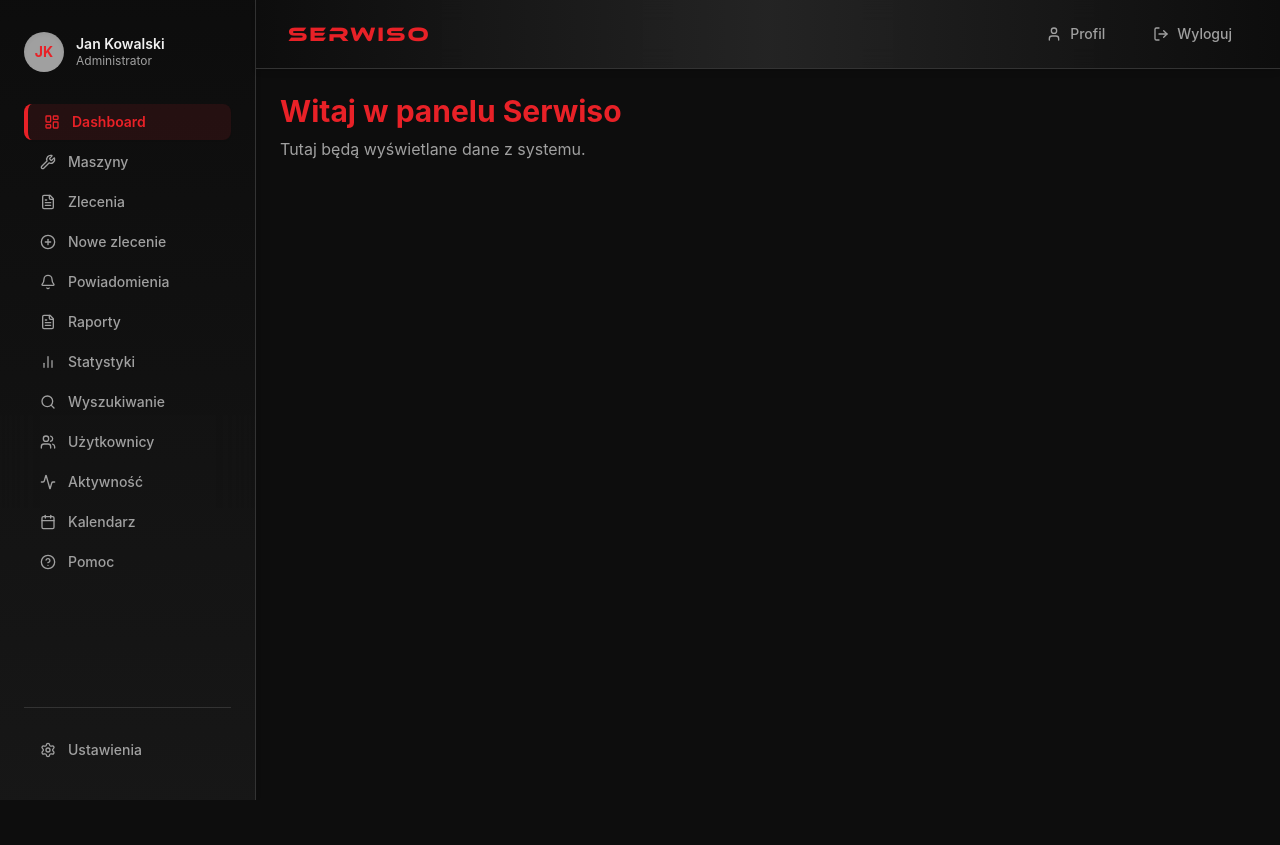
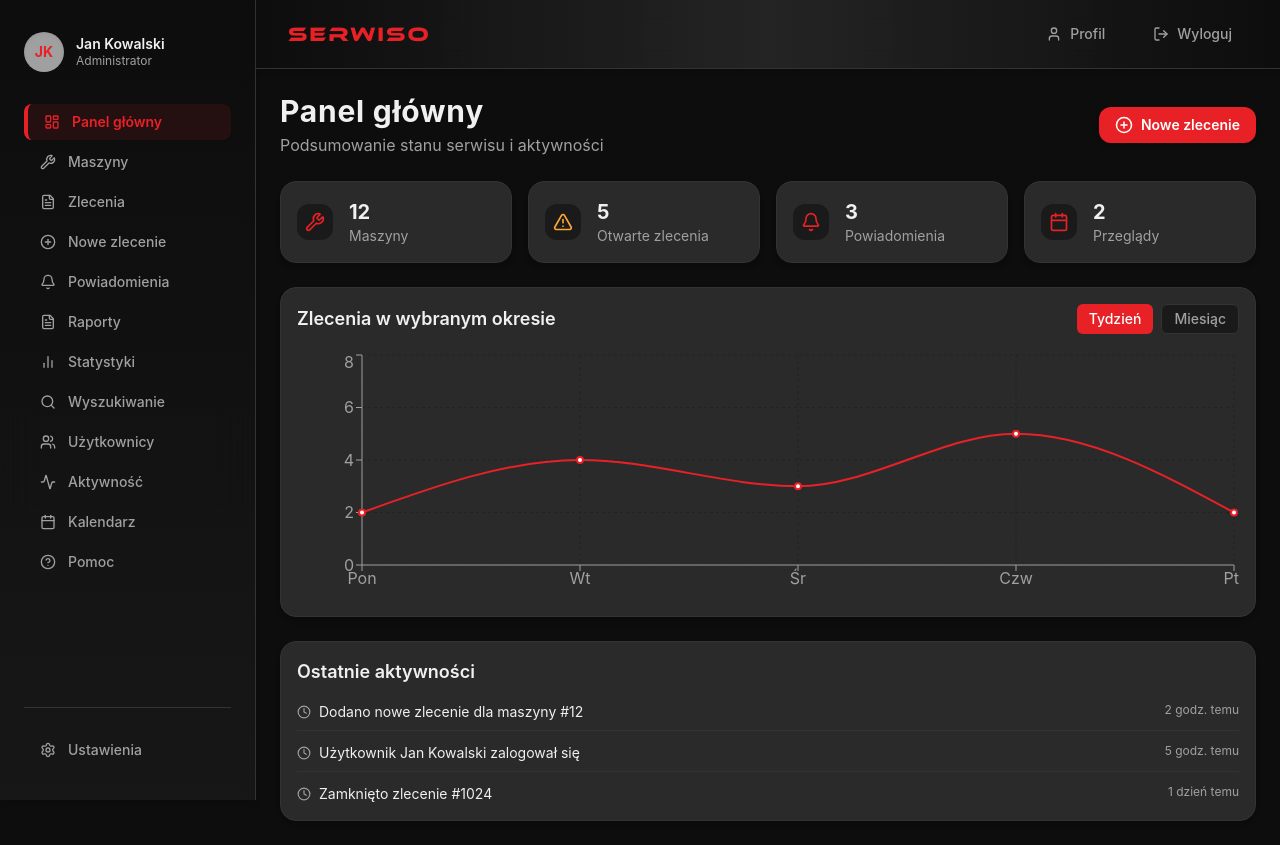
Before and after one commit to MrBartosz/SERWISO, a Next.js app in the folder frontend/: page /dashboard in a window 1280 px wide. Before the commit the page ends 800 px from the top, so only its background shows below. Built offline with nearby package versions, Linux system fonts and the light colour scheme.

Commit message:
wykonanie panelu głównego

```diff
--- a/frontend/src/app/dashboard/page.tsx
+++ b/frontend/src/app/dashboard/page.tsx
@@ -1,10 +1,217 @@
-export default function Dashboard() {
+"use client";
+
+import Link from "next/link";
+import { useState } from "react";
+import { motion } from "framer-motion";
+import { Card, CardContent } from "@/components/ui/Card";
+import {
+  LineChart,
+  Line,
+  XAxis,
+  YAxis,
+  CartesianGrid,
+  Tooltip,
+  ResponsiveContainer,
+} from "recharts";
+import {
+  Wrench,
+  Bell,
+  Calendar,
+  AlertTriangle,
+  PlusCircle,
+  Clock,
+} from "lucide-react";
+import Button from "@/components/ui/Button";
+
+const stats = [
+  {
+    title: "Maszyny",
+    value: 12,
+    icon: <Wrench className="text-accent" size={20} />,
+    href: "/machines",
+  },
+  {
+    title: "Otwarte zlecenia",
+    value: 5,
+    icon: <AlertTriangle className="text-warning" size={20} />,
+    href: "/work-orders",
+  },
+  {
+    title: "Powiadomienia",
+    value: 3,
+    icon: <Bell className="text-accent" size={20} />,
+    href: "/notifications",
+  },
+  {
+    title: "Przeglądy",
+    value: 2,
+    icon: <Calendar className="text-accent" size={20} />,
+    href: "/calendar",
+  },
+];
+
+const dataAll = {
+  week: [
+    { name: "Pon", zlecenia: 2 },
+    { name: "Wt", zlecenia: 4 },
+    { name: "Śr", zlecenia: 3 },
+    { name: "Czw", zlecenia: 5 },
+    { name: "Pt", zlecenia: 2 },
+  ],
+  month: [
+    { name: "T1", zlecenia: 12 },
+    { name: "T2", zlecenia: 18 },
+    { name: "T3", zlecenia: 9 },
+    { name: "T4", zlecenia: 14 },
+  ],
+};
+
+const activities = [
+  {
+    id: 1,
+    message: "Dodano nowe zlecenie dla maszyny #12",
+    time: "2 godz. temu",
+  },
+  {
+    id: 2,
+    message: "Użytkownik Jan Kowalski zalogował się",
+    time: "5 godz. temu",
+  },
+  { id: 3, message: "Zamknięto zlecenie #1024", time: "1 dzień temu" },
+];
+
+export default function DashboardPage() {
+  const [filter, setFilter] = useState<"week" | "month">("week");
+
   return (
-    <>
-      <h1 className="mb-2 text-3xl font-bold text-accent">
-        Witaj w panelu Serwiso
-      </h1>
-      <p className="text-muted">Tutaj będą wyświetlane dane z systemu.</p>
-    </>
+    <motion.div
+      initial={{ opacity: 0, y: 20 }}
+      animate={{ opacity: 1, y: 0 }}
+      transition={{ duration: 0.6 }}
+      className="space-y-6"
+    >
+      <div className="flex items-center justify-between">
+        <div>
+          <div className="flex items-center gap-3 mb-1">
+            <h1 className="text-3xl font-bold tracking-wide text-foreground">
+              Panel główny
+            </h1>
+          </div>
+          <p className="text-muted">Podsumowanie stanu serwisu i aktywności</p>
+        </div>
+        <Link href="/work-orders/new" aria-label="Dodaj nowe zlecenie">
+          <Button>
+            <PlusCircle size={18} /> Nowe zlecenie
+          </Button>
+        </Link>
+      </div>
+
+      <div className="grid grid-cols-1 gap-4 sm:grid-cols-2 xl:grid-cols-4">
+        {stats.map((item) => (
+          <motion.div
+            key={item.title}
+            whileHover={{ scale: 1.03 }}
+            whileTap={{ scale: 0.97 }}
+            transition={{ type: "spring", stiffness: 300 }}
+          >
+            <Link href={item.href} aria-label={`Przejdź do ${item.title}`}>
+              <Card className="transition border shadow-md border-border hover:shadow-lg hover:bg-elevated/80">
+                <CardContent className="flex items-center gap-4">
+                  <div className="p-2 bg-surface rounded-xl">{item.icon}</div>
+                  <div>
+                    <div className="text-xl font-bold text-foreground">
+                      {item.value}
+                    </div>
+                    <div className="text-sm text-muted">{item.title}</div>
+                  </div>
+                </CardContent>
+              </Card>
+            </Link>
+          </motion.div>
+        ))}
+      </div>
+
+      <Card className="border shadow-md border-border">
+        <CardContent>
+          <div className="flex items-center justify-between mb-4">
+            <h2 className="text-lg font-semibold text-foreground">
+              Zlecenia w wybranym okresie
+            </h2>
+            <div className="flex gap-2">
+              <button
+                onClick={() => setFilter("week")}
+                className={`text-sm px-3 py-1 rounded-md transition font-medium ${
+                  filter === "week"
+                    ? "bg-accent text-white"
+                    : "bg-surface border border-border text-muted hover:text-foreground"
+                }`}
+              >
+                Tydzień
+              </button>
+              <button
+                onClick={() => setFilter("month")}
+                className={`text-sm px-3 py-1 rounded-md transition font-medium ${
+                  filter === "month"
+                    ? "bg-accent text-white"
+                    : "bg-surface border border-border text-muted hover:text-foreground"
+                }`}
+              >
+                Miesiąc
+              </button>
+            </div>
+          </div>
+          <ResponsiveContainer width="100%" height={250}>
+            <LineChart data={dataAll[filter]}>
+              <CartesianGrid stroke="#222" strokeDasharray="3 3" />
+              <XAxis dataKey="name" stroke="#A0A0A0" />
+              <YAxis stroke="#A0A0A0" />
+              <Tooltip
+                contentStyle={{
+                  backgroundColor: "#1A1A1A",
+                  borderColor: "#333",
+                  color: "#F0F0F0",
+                }}
+              />
+              <Line
+                type="monotone"
+                dataKey="zlecenia"
+                stroke="#E82127"
+                strokeWidth={2}
+                activeDot={{ r: 6 }}
+                animationDuration={800}
+              />
+            </LineChart>
+          </ResponsiveContainer>
+        </CardContent>
+      </Card>
+
+      <Card className="border shadow-md border-border">
+        <CardContent>
+          <h2 className="mb-4 text-lg font-semibold text-foreground">
+            Ostatnie aktywności
+          </h2>
+          {activities.length === 0 ? (
+            <div className="flex items-center justify-center text-muted">
+              Brak aktywności
+            </div>
+          ) : (
+            <ul className="space-y-3">
+              {activities.map((activity) => (
+                <li
+                  key={activity.id}
+                  className="flex items-start justify-between pb-2 border-b border-border last:border-0 last:pb-0"
+                >
+                  <span className="flex items-center gap-2 text-sm text-foreground">
+                    <Clock size={14} className="text-muted" />
+                    {activity.message}
+                  </span>
+                  <span className="text-xs text-muted">{activity.time}</span>
+                </li>
+              ))}
+            </ul>
+          )}
+        </CardContent>
+      </Card>
+    </motion.div>
   );
 }
--- a/frontend/src/components/Sidebar.tsx
+++ b/frontend/src/components/Sidebar.tsx
@@ -26,7 +26,7 @@ const USER = {
 };
 
 const navItems = [
-  { label: "Dashboard", href: "/dashboard", icon: LayoutDashboard },
+  { label: "Panel główny", href: "/dashboard", icon: LayoutDashboard },
   { label: "Maszyny", href: "/machines", icon: Wrench },
   { label: "Zlecenia", href: "/work-orders", icon: FileText },
   { label: "Nowe zlecenie", href: "/work-orders/new", icon: PlusCircle },
--- /dev/null
+++ b/frontend/src/components/ui/Badge.tsx
@@ -0,0 +1,7 @@
+export default function Badge({ children }: { children: React.ReactNode }) {
+  return (
+    <span className="inline-block bg-surface border border-border text-muted text-xs px-2 py-0.5 rounded-full">
+      {children}
+    </span>
+  );
+}
--- /dev/null
+++ b/frontend/src/components/ui/Button.tsx
@@ -0,0 +1,16 @@
+import { ReactNode } from "react";
+
+export default function Button({
+  children,
+  className = "",
+  ...props
+}: React.ButtonHTMLAttributes<HTMLButtonElement>) {
+  return (
+    <button
+      className={`flex items-center gap-2 bg-accent hover:bg-accentHover text-white text-sm font-semibold py-2 px-4 rounded-xl shadow-md transition ${className}`}
+      {...props}
+    >
+      {children}
+    </button>
+  );
+}
--- /dev/null
+++ b/frontend/src/components/ui/Card.tsx
@@ -0,0 +1,27 @@
+import { ReactNode } from "react";
+
+export function Card({
+  children,
+  className = "",
+}: {
+  children: ReactNode;
+  className?: string;
+}) {
+  return (
+    <div
+      className={`bg-elevated border border-border rounded-2xl shadow-md ${className}`}
+    >
+      {children}
+    </div>
+  );
+}
+
+export function CardContent({
+  children,
+  className = "",
+}: {
+  children: ReactNode;
+  className?: string;
+}) {
+  return <div className={`p-4 ${className}`}>{children}</div>;
+}
--- /dev/null
+++ b/frontend/src/components/ui/EmptyState.tsx
@@ -0,0 +1,9 @@
+import { Bell } from "lucide-react";
+export default function EmptyState({ message }: { message: string }) {
+  return (
+    <div className="flex flex-col items-center justify-center p-8 text-center text-muted">
+      <Bell className="mb-2 text-4xl text-border" />
+      <p>{message}</p>
+    </div>
+  );
+}
--- /dev/null
+++ b/frontend/src/components/ui/Input.tsx
@@ -0,0 +1,13 @@
+import { InputHTMLAttributes } from "react";
+
+export default function Input({
+  className = "",
+  ...props
+}: InputHTMLAttributes<HTMLInputElement>) {
+  return (
+    <input
+      className={`w-full p-2 bg-surface border border-border rounded-md text-foreground placeholder-muted focus:outline-none focus:border-accent ${className}`}
+      {...props}
+    />
+  );
+}
--- /dev/null
+++ b/frontend/src/components/ui/LoadingSkeleton.tsx
@@ -0,0 +1,8 @@
+export default function LoadingSkeleton() {
+  return (
+    <div className="space-y-4 animate-pulse">
+      <div className="h-6 rounded bg-elevated"></div>
+      <div className="h-48 rounded bg-elevated"></div>
+    </div>
+  );
+}
```
Also changed, not shown: frontend/package.json (+4 -3 lines), 1 other file (tests, documents, lock files or other folders).
